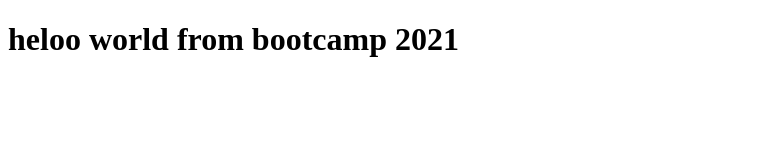
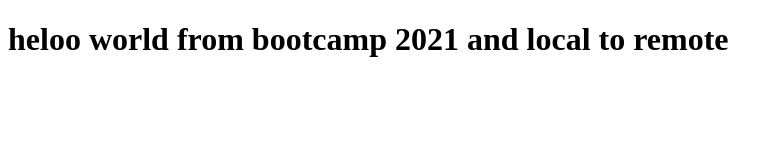
Before and after one commit to mehersaqib931/piaicbootcamp, a plain HTML site: page index.html in a window 1280 px wide. Shown: the whole page, without its empty margins (0-782 px from the left). Drawn offline with Linux system fonts and the light colour scheme.

Commit message:
updated index.html

```diff
--- a/index.html
+++ b/index.html
@@ -6,6 +6,6 @@
     <title>Document</title>
 </head>
 <body>
-    <h1>heloo world from bootcamp 2021</h1>
+    <h1>heloo world from bootcamp 2021 and local to remote </h1>
 </body>
 </html>
```
